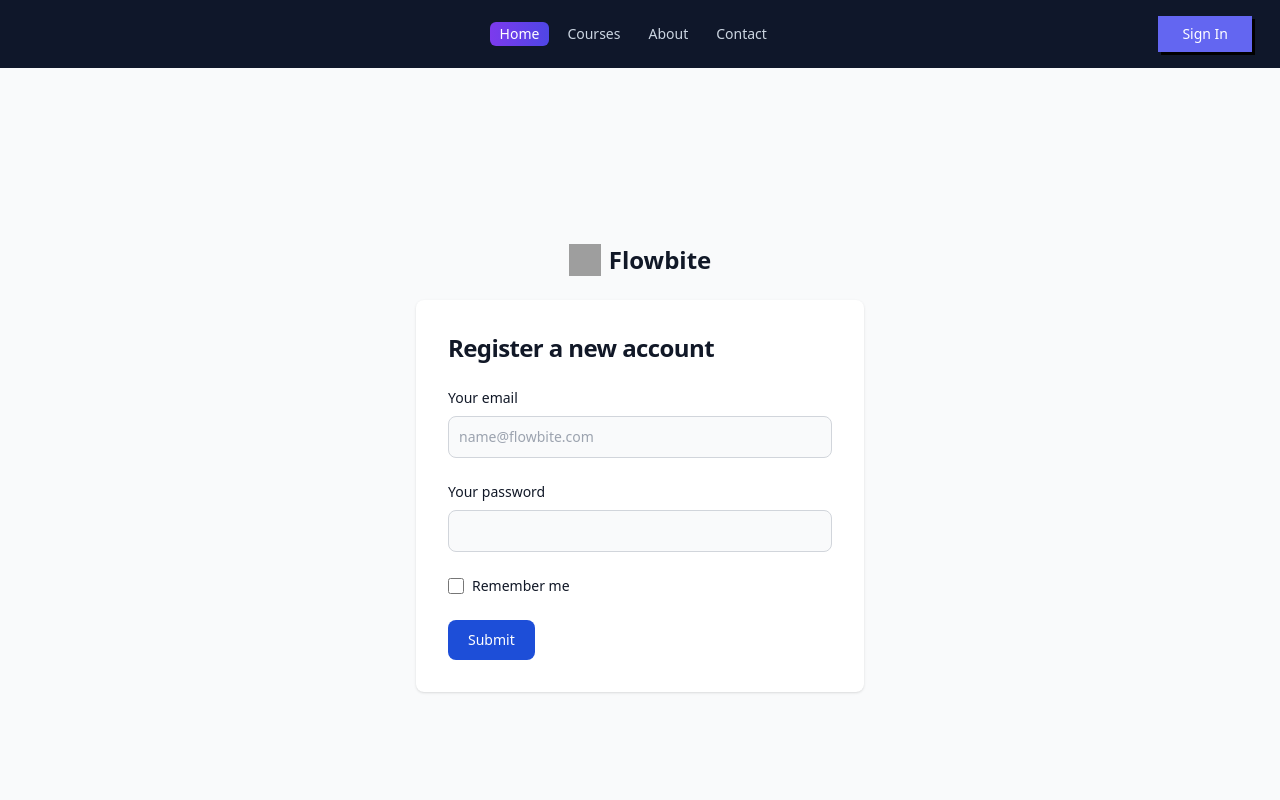
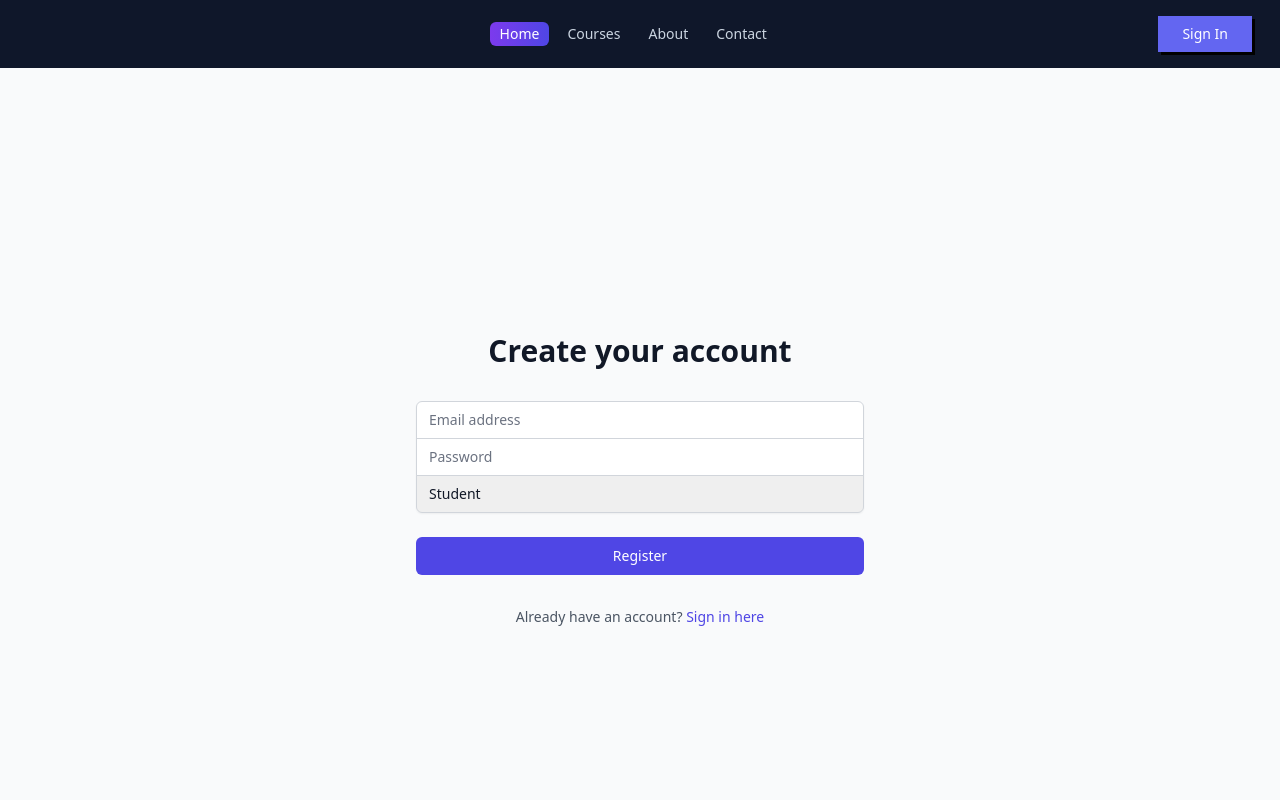
Before and after one commit to JaafarCh01/Immersive-Front-end, a React (Vite) app in the folder immersivef/: page /register in a window 1280 px wide. Shown: the top 800 px of the page. Built offline with nearby package versions, Linux system fonts and the light colour scheme; grey boxes are pictures that could not be loaded.

Commit message:
Auth roles fixed

```diff
--- a/immersivef/src/App.jsx
+++ b/immersivef/src/App.jsx
@@ -12,8 +12,7 @@
 import Login from './components/Login';
 import Register from './components/Register';
 import AvatarCreator from './components/Avatar';
-
-
+import Dashboard from './components/Dashboard';
 
 const router = createBrowserRouter(
   createRoutesFromElements(
@@ -28,8 +27,7 @@
       <Route path="login" element={<Login />} />
       <Route path="register" element={<Register />} />
       <Route path="avatar" element={<AvatarCreator />} />
-
-
+      <Route path="dashboard" element={<Dashboard />} />
     </Route>
   )
 );
--- a/immersivef/src/components/Login.jsx
+++ b/immersivef/src/components/Login.jsx
@@ -1,35 +1,23 @@
-// src/components/Login.jsx
 import React, { useState } from 'react';
-import { useAuth } from '../context/AuthContext'; // Import the AuthContext
+import { useAuth } from '../context/AuthContext';
+import { useNavigate, Link } from 'react-router-dom';
 
 function Login() {
   const [email, setEmail] = useState('');
   const [password, setPassword] = useState('');
   const [error, setError] = useState('');
-  const [success, setSuccess] = useState('');
-  const { login } = useAuth(); // Destructure the login function from context
+  const { login } = useAuth();
+  const navigate = useNavigate();
 
   const handleSubmit = async (e) => {
     e.preventDefault();
     setError('');
-    setSuccess('');
     try {
-      const response = await fetch('http://localhost:3000/api/v1/auth/login', {
-        method: 'POST',
-        headers: {
-          'Content-Type': 'application/json',
-        },
-        body: JSON.stringify({ email, password }),
-      });
-      const data = await response.json();
-      if (response.ok) {
-        setSuccess('Logged in successfully!');
-        localStorage.setItem('token', data.accessToken);
-        localStorage.setItem('user', JSON.stringify(data.user));
-        // Redirect to dashboard or home page
-        // Example: navigate('/dashboard');
+      const success = await login(email, password);
+      if (success) {
+        navigate('/dashboard');
       } else {
-        setError(data.message || 'Login failed');
+        setError('Invalid credentials');
       }
     } catch (err) {
       setError('An error occurred. Please try again.');
@@ -37,75 +25,36 @@
   };
 
   return (
-    <section className="bg-gray-50 dark:bg-gray-900">
-      <div className="flex flex-col items-center justify-center px-6 py-8 mx-auto md:h-screen lg:py-0">
-        <a href="#" className="flex items-center mb-6 text-2xl font-semibold text-gray-900 dark:text-white">
-          <img className="w-8 h-8 mr-2" src="https://flowbite.s3.amazonaws.com/blocks/marketing-ui/logo.svg" alt="logo" />
-        </a>
-        <div className="w-full bg-white rounded-lg shadow dark:border md:mt-0 sm:max-w-md xl:p-0 dark:bg-gray-800 dark:border-gray-700">
-          <div className="p-6 space-y-4 md:space-y-6 sm:p-8">
-            <h1 className="text-xl font-bold leading-tight tracking-tight text-gray-900 md:text-2xl dark:text-white">
-              Sign in to your account
-            </h1>
-            <form className="space-y-4 md:space-y-6" onSubmit={handleSubmit}>
+    <div className="min-h-screen flex items-center justify-center bg-gray-50 py-12 px-4 sm:px-6 lg:px-8">
+      <div className="max-w-md w-full space-y-8">
         <div>
-                <label htmlFor="email" className="block mb-2 text-sm font-medium text-gray-900 dark:text-white">Your email</label>
-                <input
-                  type="email"
-                  name="email"
-                  id="email"
-                  className="bg-gray-50 border border-gray-300 text-gray-900 rounded-lg focus:ring-primary-600 focus:border-primary-600 block w-full p-2.5 dark:bg-gray-700 dark:border-gray-600 dark:placeholder-gray-400 dark:text-white dark:focus:ring-blue-500 dark:focus:border-blue-500"
-                  placeholder="name@company.com"
-                  required
-                  value={email}
-                  onChange={(e) => setEmail(e.target.value)}
-                />
+          <h2 className="mt-6 text-center text-3xl font-extrabold text-gray-900">Sign in to your account</h2>
+        </div>
+        <form className="mt-8 space-y-6" onSubmit={handleSubmit}>
+          <input type="hidden" name="remember" value="true" />
+          <div className="rounded-md shadow-sm -space-y-px">
+            <div>
+              <label htmlFor="email-address" className="sr-only">Email address</label>
+              <input id="email-address" name="email" type="email" autoComplete="email" required className="appearance-none rounded-none relative block w-full px-3 py-2 border border-gray-300 placeholder-gray-500 text-gray-900 rounded-t-md focus:outline-none focus:ring-indigo-500 focus:border-indigo-500 focus:z-10 sm:text-sm" placeholder="Email address" value={email} onChange={(e) => setEmail(e.target.value)} />
             </div>
             <div>
-                <label htmlFor="password" className="block mb-2 text-sm font-medium text-gray-900 dark:text-white">Password</label>
-                <input
-                  type="password"
-                  name="password"
-                  id="password"
-                  placeholder="••••••••"
-                  className="bg-gray-50 border border-gray-300 text-gray-900 rounded-lg focus:ring-primary-600 focus:border-primary-600 block w-full p-2.5 dark:bg-gray-700 dark:border-gray-600 dark:placeholder-gray-400 dark:text-white dark:focus:ring-blue-500 dark:focus:border-blue-500"
-                  required
-                  value={password}
-                  onChange={(e) => setPassword(e.target.value)}
-                />
-              </div>
-              <div className="flex items-center justify-between">
-                <div className="flex items-start">
-                  <div className="flex items-center h-5">
-                    <input
-                      id="remember"
-                      aria-describedby="remember"
-                      type="checkbox"
-                      className="w-4 h-4 border border-gray-300 rounded bg-gray-50 focus:ring-3 focus:ring-primary-300 dark:bg-gray-700 dark:border-gray-600 dark:focus:ring-primary-600 dark:ring-offset-gray-800"
-                    />
-                  </div>
-                  <div className="ml-3 text-sm">
-                    <label htmlFor="remember" className="text-gray-500 dark:text-gray-300">Remember me</label>
+              <label htmlFor="password" className="sr-only">Password</label>
+              <input id="password" name="password" type="password" autoComplete="current-password" required className="appearance-none rounded-none relative block w-full px-3 py-2 border border-gray-300 placeholder-gray-500 text-gray-900 rounded-b-md focus:outline-none focus:ring-indigo-500 focus:border-indigo-500 focus:z-10 sm:text-sm" placeholder="Password" value={password} onChange={(e) => setPassword(e.target.value)} />
             </div>
           </div>
-                <a href="#" className="text-sm font-medium text-primary-600 hover:underline dark:text-primary-500">Forgot password?</a>
-              </div>
-              <button
-                type="submit"
-                className="w-full text-white bg-primary-600 hover:bg-primary-700 focus:ring-4 focus:outline-none focus:ring-primary-300 font-medium rounded-lg text-sm px-5 py-2.5 text-center dark:bg-primary-600 dark:hover:bg-primary-700 dark:focus:ring-primary-800"
-              >
+
+          <div>
+            <button type="submit" className="group relative w-full flex justify-center py-2 px-4 border border-transparent text-sm font-medium rounded-md text-white bg-indigo-600 hover:bg-indigo-700 focus:outline-none focus:ring-2 focus:ring-offset-2 focus:ring-indigo-500">
               Sign in
             </button>
-              {error && <p style={{ color: 'red' }}>{error}</p>}
-              {success && <p style={{ color: 'green' }}>{success}</p>}
-              <p className="text-sm font-light text-gray-500 dark:text-gray-400">
-                Don't have an account yet? <a href="/register" className="font-medium text-primary-600 hover:underline dark:text-primary-500">Sign up</a>
+          </div>
+        </form>
+        {error && <p className="mt-2 text-center text-sm text-red-600">{error}</p>}
+        <p className="mt-2 text-center text-sm text-gray-600">
+          Don't have an account? <Link to="/register" className="font-medium text-indigo-600 hover:text-indigo-500">Register here</Link>
         </p>
-            </form>
       </div>
     </div>
-      </div>
-    </section>
   );
 }
 
--- a/immersivef/src/components/Register.jsx
+++ b/immersivef/src/components/Register.jsx
@@ -1,91 +1,73 @@
 // src/components/Register.jsx
 import React, { useState } from 'react';
-import { useAuth } from '../context/AuthContext';// Import the AuthContext
+import { useAuth } from '../context/AuthContext';
+import { useNavigate, Link } from 'react-router-dom';
 
 function Register() {
   const [email, setEmail] = useState('');
   const [password, setPassword] = useState('');
+  const [role, setRole] = useState('student');
   const [error, setError] = useState('');
-  const [success, setSuccess] = useState('');
-// Destructure the register function from context
-
-  const { register } = useAuth(); // Destructure the register function from context
+  const { register } = useAuth();
+  const navigate = useNavigate();
 
   const handleSubmit = async (e) => {
     e.preventDefault();
+    setError('');
     try {
-      const response = await register(email, password); // Call register function from context
-      if (response) {
-        setSuccess('User registered successfully!');
-        setError('');
+      const success = await register(email, password, role);
+      if (success) {
+        navigate('/dashboard');
       } else {
-        setError('Registration failed');
+        setError('Registration failed. Please try again.');
       }
     } catch (err) {
-      setError('An error occurred. Please try again.');
+      if (err.response && err.response.data && err.response.data.message) {
+        setError(err.response.data.message);
+      } else {
+        setError('An error occurred during registration. Please try again.');
+      }
     }
   };
 
   return (
-    <section className="bg-gray-50 dark:bg-gray-900">
-      <div className="flex flex-col items-center justify-center px-6 py-8 mx-auto md:h-screen lg:py-0">
-        <a href="#" className="flex items-center mb-6 text-2xl font-semibold text-gray-900 dark:text-white">
-          <img className="w-8 h-8 mr-2" src="https://flowbite.s3.amazonaws.com/blocks/marketing-ui/logo.svg" alt="logo" />
-          Flowbite
-        </a>
-        <div className="w-full bg-white rounded-lg shadow dark:border md:mt-0 sm:max-w-md xl:p-0 dark:bg-gray-800 dark:border-gray-700">
-          <div className="p-6 space-y-4 md:space-y-6 sm:p-8">
-            <h1 className="text-xl font-bold leading-tight tracking-tight text-gray-900 md:text-2xl dark:text-white">
-              Register a new account
-            </h1>
-            <form className="space-y-4 md:space-y-6" onSubmit={handleSubmit}>
-              <div className="mb-5">
-                <label htmlFor="email" className="block mb-2 text-sm font-medium text-gray-900 dark:text-white">Your email</label>
-                <input
-                  type="email"
-                  id="email"
-                  className="bg-gray-50 border border-gray-300 text-gray-900 text-sm rounded-lg focus:ring-blue-500 focus:border-blue-500 block w-full p-2.5 dark:bg-gray-700 dark:border-gray-600 dark:placeholder-gray-400 dark:text-white dark:focus:ring-blue-500 dark:focus:border-blue-500"
-                  placeholder="name@flowbite.com"
-                  required
-                  value={email}
-                  onChange={(e) => setEmail(e.target.value)}
-                />
-              </div>
-              <div className="mb-5">
-                <label htmlFor="password" className="block mb-2 text-sm font-medium text-gray-900 dark:text-white">Your password</label>
-                <input
-                  type="password"
-                  id="password"
-                  className="bg-gray-50 border border-gray-300 text-gray-900 text-sm rounded-lg focus:ring-blue-500 focus:border-blue-500 block w-full p-2.5 dark:bg-gray-700 dark:border-gray-600 dark:placeholder-gray-400 dark:text-white dark:focus:ring-blue-500 dark:focus:border-blue-500"
-                  required
-                  value={password}
-                  onChange={(e) => setPassword(e.target.value)}
-                />
-              </div>
-              <div className="flex items-start mb-5">
-                <div className="flex items-center h-5">
-                  <input
-                    id="remember"
-                    type="checkbox"
-                    value=""
-                    className="w-4 h-4 border border-gray-300 rounded bg-gray-50 focus:ring-3 focus:ring-blue-300 dark:bg-gray-700 dark:border-gray-600 dark:focus:ring-blue-600 dark:ring-offset-gray-800 dark:focus:ring-offset-gray-800"
-                  />
-                </div>
-                <label htmlFor="remember" className="ms-2 text-sm font-medium text-gray-900 dark:text-gray-300">Remember me</label>
-              </div>
-              <button
-                type="submit"
-                className="text-white bg-blue-700 hover:bg-blue-800 focus:ring-4 focus:outline-none focus:ring-blue-300 font-medium rounded-lg text-sm w-full sm:w-auto px-5 py-2.5 text-center dark:bg-blue-600 dark:hover:bg-blue-700 dark:focus:ring-blue-800"
-              >
-                Submit
-              </button>
-              {error && <p style={{ color: 'red' }}>{error}</p>}
-              {success && <p style={{ color: 'green' }}>{success}</p>}
-            </form>
+    <div className="min-h-screen flex items-center justify-center bg-gray-50 py-12 px-4 sm:px-6 lg:px-8">
+      <div className="max-w-md w-full space-y-8">
+        <div>
+          <h2 className="mt-6 text-center text-3xl font-extrabold text-gray-900">Create your account</h2>
+        </div>
+        <form className="mt-8 space-y-6" onSubmit={handleSubmit}>
+          <input type="hidden" name="remember" value="true" />
+          <div className="rounded-md shadow-sm -space-y-px">
+            <div>
+              <label htmlFor="email-address" className="sr-only">Email address</label>
+              <input id="email-address" name="email" type="email" autoComplete="email" required className="appearance-none rounded-none relative block w-full px-3 py-2 border border-gray-300 placeholder-gray-500 text-gray-900 rounded-t-md focus:outline-none focus:ring-indigo-500 focus:border-indigo-500 focus:z-10 sm:text-sm" placeholder="Email address" value={email} onChange={(e) => setEmail(e.target.value)} />
+            </div>
+            <div>
+              <label htmlFor="password" className="sr-only">Password</label>
+              <input id="password" name="password" type="password" autoComplete="new-password" required className="appearance-none rounded-none relative block w-full px-3 py-2 border border-gray-300 placeholder-gray-500 text-gray-900 focus:outline-none focus:ring-indigo-500 focus:border-indigo-500 focus:z-10 sm:text-sm" placeholder="Password" value={password} onChange={(e) => setPassword(e.target.value)} />
+            </div>
+            <div>
+              <label htmlFor="role" className="sr-only">Role</label>
+              <select id="role" name="role" className="appearance-none rounded-none relative block w-full px-3 py-2 border border-gray-300 placeholder-gray-500 text-gray-900 rounded-b-md focus:outline-none focus:ring-indigo-500 focus:border-indigo-500 focus:z-10 sm:text-sm" value={role} onChange={(e) => setRole(e.target.value)}>
+                <option value="student">Student</option>
+                <option value="teacher">Teacher</option>
+              </select>
+            </div>
           </div>
-        </div>
+
+          <div>
+            <button type="submit" className="group relative w-full flex justify-center py-2 px-4 border border-transparent text-sm font-medium rounded-md text-white bg-indigo-600 hover:bg-indigo-700 focus:outline-none focus:ring-2 focus:ring-offset-2 focus:ring-indigo-500">
+              Register
+            </button>
+          </div>
+        </form>
+        {error && <p className="mt-2 text-center text-sm text-red-600">{error}</p>}
+        <p className="mt-2 text-center text-sm text-gray-600">
+          Already have an account? <Link to="/login" className="font-medium text-indigo-600 hover:text-indigo-500">Sign in here</Link>
+        </p>
       </div>
-    </section>
+    </div>
   );
 }
 
--- a/immersivef/src/context/AuthContext.jsx
+++ b/immersivef/src/context/AuthContext.jsx
@@ -1,5 +1,5 @@
-// src/contexts/AuthContext.js
 import React, { createContext, useState, useContext, useEffect } from 'react';
+import api from '../utils/api';
 
 const AuthContext = createContext();
 
@@ -8,95 +8,49 @@
   const [user, setUser] = useState(null);
 
   useEffect(() => {
-    const checkLoginStatus = async () => {
-      const token = localStorage.getItem('accessToken');
+    const token = localStorage.getItem('token');
     if (token) {
-        try {
-          const response = await fetch('http://localhost:3000/api/v1/auth/profile', {
-            method: 'GET',
-            headers: {
-              'Authorization': `Bearer ${token}`,
-            },
-          });
-
-          if (response.ok) {
-            const data = await response.json();
+      api.get('/api/v1/auth/profile')
+        .then(response => {
           setIsLoggedIn(true);
-            setUser(data);
-          } else {
+          setUser(response.data);
+        })
+        .catch(() => {
+          localStorage.removeItem('token');
           setIsLoggedIn(false);
           setUser(null);
+        });
     }
-        } catch (error) {
-          console.log('Error checking login status', error);
-          setIsLoggedIn(false);
-          setUser(null);
-        }
-      } else {
-        setIsLoggedIn(false);
-        setUser(null);
-      }
-    };
-
-    checkLoginStatus();
   }, []);
 
   const login = async (email, password) => {
     try {
-      const response = await fetch('http://localhost:3000/api/v1/auth/login', {
-        method: 'POST',
-        headers: {
-          'Content-Type': 'application/json',
-        },
-        body: JSON.stringify({ email, password }),
-      });
-
-      if (response.ok) {
-        const data = await response.json();
-        localStorage.setItem('accessToken', data.accessToken);
+      const response = await api.post('/auth/login', { email, password });
+      localStorage.setItem('token', response.data.token);
       setIsLoggedIn(true);
-        setUser(data.user);
+      setUser(response.data.user);
       return true;
-      } else {
-        const errorData = await response.json();
-        console.error("Login Error:", errorData.message);
-        return false;
-      }
     } catch (error) {
-      console.log('Error logging in', error);
+      console.error('Login error:', error);
       return false;
     }
   };
 
-  const register = async (email, password) => {
+  const register = async (email, password, role) => {
     try {
-      const response = await fetch('http://localhost:3000/api/v1/auth/register', {
-        method: 'POST',
-        headers: {
-          'Content-Type': 'application/json',
-        },
-        body: JSON.stringify({ email, password }),
-      });
-
-      if (response.ok) {
-        const data = await response.json();
-        localStorage.setItem('accessToken', data.accessToken);
+      const response = await api.post('/auth/register', { email, password, role });
+      localStorage.setItem('token', response.data.token);
       setIsLoggedIn(true);
-        setUser(data.user);
+      setUser(response.data.user);
       return true;
-      } else {
-        const errorData = await response.json();
-        console.error("Registration Error:", errorData.message);
-        return false;
-      }
     } catch (error) {
-      console.log('Error registering', error);
-      return false;
+      console.error('Registration error:', error.response?.data || error.message);
+      throw error.response?.data || error.message;
     }
   };
 
   const logout = () => {
-    localStorage.removeItem('accessToken');
+    localStorage.removeItem('token');
     setIsLoggedIn(false);
     setUser(null);
   };
@@ -108,6 +62,4 @@
   );
 };
 
-export const useAuth = () => {
-  return useContext(AuthContext);
-};
+export const useAuth = () => useContext(AuthContext);
```
Also changed, not shown: immersivef/src/components/Dashboard.jsx (added, +16 -0 lines), immersivef/src/utils/api.js (+2 -15 lines). Lines whose indentation alone changed are shown as unchanged.
